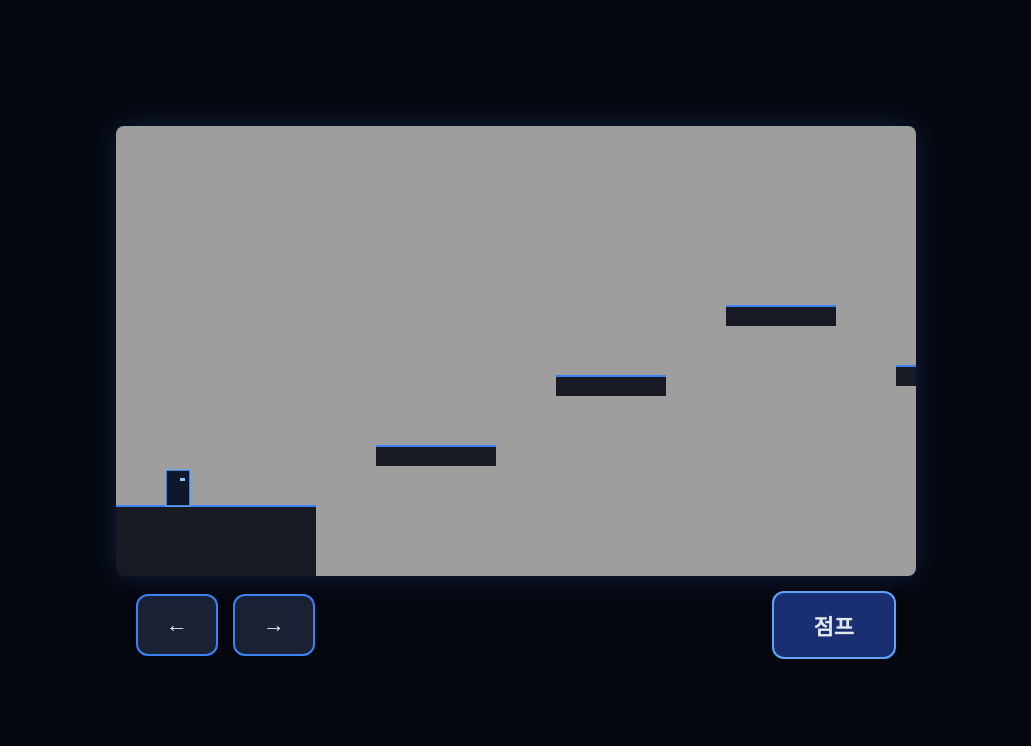
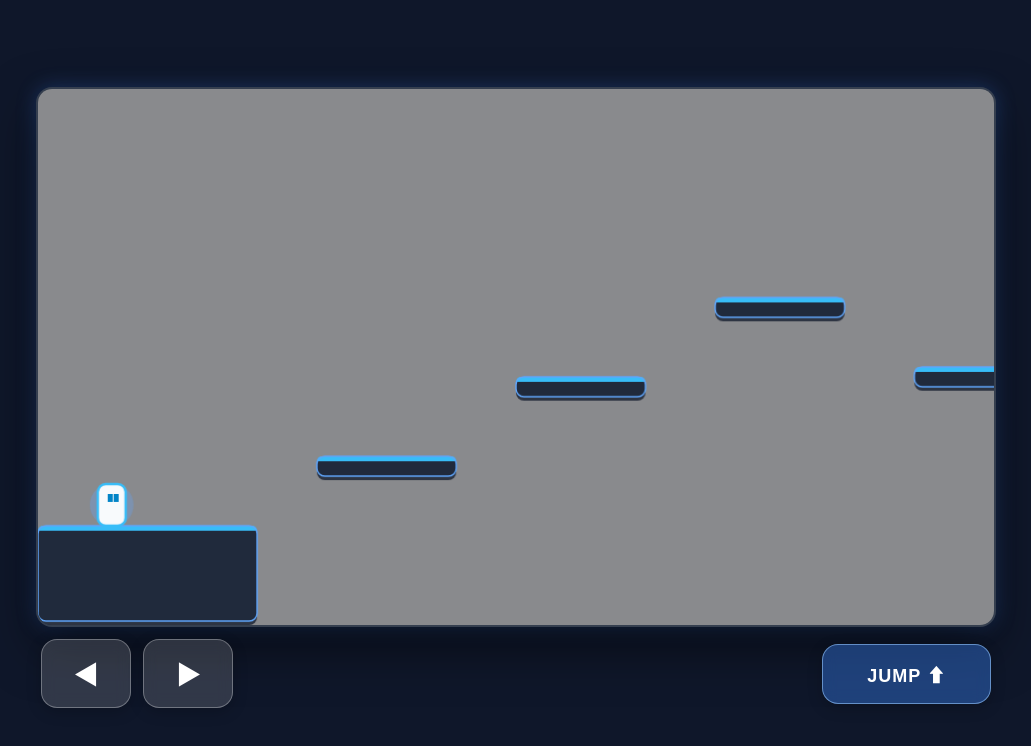
Before and after one commit to younguk-ss/gamee, a plain HTML site: page index.html in a window 1280 px wide. Shown: the whole page, without its empty margins (124-1155 px from the left). Drawn offline with Linux system fonts and the light colour scheme.

Commit message:
Add files via upload

```diff
--- a/index.html
+++ b/index.html
@@ -2,114 +2,165 @@
 <html lang="ko">
 <head>
 <meta charset="UTF-8">
-<meta name="viewport" content="width=device-width, initial-scale=1.0, user-scalable=no">
-<title>Hollow Jump</title>
+<meta name="viewport" content="width=device-width, initial-scale=1.0, user-scalable=no, viewport-fit=cover">
+<title>우리동네 점프 게임</title>
 <style>
-  * { box-sizing: border-box; user-select: none; -webkit-user-select: none; margin: 0; padding: 0; }
+  * {
+    box-sizing: border-box;
+    user-select: none;
+    -webkit-user-select: none;
+    margin: 0;
+    padding: 0;
+  }
   body {
-    background: #05070f;
+    background: #0f172a;
     color: #fff;
-    font-family: sans-serif;
+    font-family: -apple-system, BlinkMacSystemFont, "Segoe UI", Roboto, sans-serif;
     display: flex;
     flex-direction: column;
     align-items: center;
     justify-content: center;
     min-height: 100vh;
     overflow: hidden;
+    padding: 10px;
   }
+
   #game-container {
     position: relative;
     width: 100%;
-    max-width: 800px;
-    aspect-ratio: 16 / 9;
-    box-shadow: 0 0 30px rgba(59, 130, 246, 0.2);
-    border-radius: 8px;
+    max-width: 960px;
+    height: 70vh;
+    max-height: 540px;
+    box-shadow: 0 20px 50px rgba(0, 0, 0, 0.5), 0 0 20px rgba(59, 130, 246, 0.3);
+    border-radius: 16px;
     overflow: hidden;
+    background: #1e293b;
+    border: 2px solid rgba(255, 255, 255, 0.1);
   }
+
   canvas {
     width: 100%;
     height: 100%;
     display: block;
   }
+
   .touch-controls {
     display: flex;
     justify-content: space-between;
     align-items: center;
     width: 100%;
-    max-width: 800px;
-    padding: 15px 20px;
-    gap: 10px;
+    max-width: 960px;
+    padding: 12px 5px 5px 5px;
+    gap: 12px;
   }
-  .d-pad { display: flex; gap: 15px; }
+
+  .d-pad {
+    display: flex;
+    gap: 12px;
+  }
+
   .btn {
-    background: rgba(30, 41, 59, 0.8);
-    border: 2px solid #3b82f6;
-    color: #e2e8f0;
-    font-size: 22px;
+    background: rgba(255, 255, 255, 0.15);
+    backdrop-filter: blur(8px);
+    -webkit-backdrop-filter: blur(8px);
+    border: 1.5px solid rgba(255, 255, 255, 0.3);
+    color: #ffffff;
+    font-size: 24px;
     font-weight: bold;
-    border-radius: 12px;
-    padding: 16px 28px;
+    border-radius: 16px;
+    padding: 16px 32px;
     touch-action: manipulation;
     cursor: pointer;
+    box-shadow: 0 4px 15px rgba(0, 0, 0, 0.2);
+    transition: all 0.1s ease;
+    display: flex;
+    align-items: center;
+    justify-content: center;
   }
-  .btn:active { background: #3b82f6; color: #fff; }
-  .btn-jump { padding: 16px 40px; background: rgba(30, 58, 138, 0.8); border-color: #60a5fa; }
+
+  .btn:active {
+    background: rgba(59, 130, 246, 0.6);
+    border-color: #60a5fa;
+    transform: scale(0.96);
+  }
+
+  .btn-jump {
+    padding: 16px 44px;
+    background: rgba(59, 130, 246, 0.4);
+    border-color: rgba(147, 197, 253, 0.6);
+    font-size: 18px;
+    letter-spacing: 1px;
+  }
+
+  .btn-jump:active {
+    background: rgba(37, 99, 235, 0.8);
+  }
+
+  @media (max-height: 500px) {
+    #game-container {
+      height: 65vh;
+    }
+    .btn {
+      padding: 10px 24px;
+      font-size: 18px;
+    }
+  }
 </style>
 </head>
 <body>
 
 <div id="game-container">
-  <canvas id="canvas" width="800" height="450"></canvas>
+  <canvas id="canvas" width="960" height="540"></canvas>
 </div>
 
 <div class="touch-controls">
   <div class="d-pad">
-    <button class="btn" id="btn-left">←</button>
-    <button class="btn" id="btn-right">→</button>
+    <button class="btn" id="btn-left">◀</button>
+    <button class="btn" id="btn-right">▶</button>
   </div>
-  <button class="btn btn-jump" id="btn-jump">점프</button>
+  <button class="btn btn-jump" id="btn-jump">JUMP ⬆</button>
 </div>
 
 <script>
 const canvas = document.getElementById('canvas');
 const ctx = canvas.getContext('2d');
 
-const WORLD_WIDTH = 1400;
-const WORLD_HEIGHT = 450;
+const WORLD_WIDTH = 1600;
+const WORLD_HEIGHT = 540;
 
-// 배경 이미지 로드 (동일 폴더의 bg.png 참조)
+// 동네 사진 배경 로드
 const bgImage = new Image();
 bgImage.src = 'bg.png';
 let bgLoaded = false;
 bgImage.onload = () => { bgLoaded = true; };
 
 const player = {
-  x: 50,
-  y: 300,
-  width: 24,
-  height: 36,
+  x: 60,
+  y: 350,
+  width: 28,
+  height: 42,
   vx: 0,
   vy: 0,
-  speed: 4.5,
-  jumpForce: 10.5,
-  gravity: 0.45,
+  speed: 5.2,
+  jumpForce: 11.8,
+  gravity: 0.5,
   grounded: false,
   jumpCount: 0,
   maxJumps: 2
 };
 
-// 높이가 다른 발판 6개 + 시작/출구 바닥
+// 높이가 다채로운 6개 발판 + 시작/출구
 const platforms = [
-  { x: 0, y: 380, width: 200, height: 70 },
-  { x: 260, y: 320, width: 120, height: 20 },
-  { x: 440, y: 250, width: 110, height: 20 },
-  { x: 610, y: 180, width: 110, height: 20 },
-  { x: 780, y: 240, width: 120, height: 20 },
-  { x: 960, y: 310, width: 120, height: 20 },
-  { x: 1140, y: 360, width: 260, height: 90 }
+  { x: 0, y: 440, width: 220, height: 100 },
+  { x: 280, y: 370, width: 140, height: 24 },
+  { x: 480, y: 290, width: 130, height: 24 },
+  { x: 680, y: 210, width: 130, height: 24 },
+  { x: 880, y: 280, width: 140, height: 24 },
+  { x: 1100, y: 360, width: 140, height: 24 },
+  { x: 1320, y: 420, width: 280, height: 120 }
 ];
 
-const exitDoor = { x: 1300, y: 290, width: 40, height: 70 };
+const exitDoor = { x: 1500, y: 330, width: 50, height: 90 };
 let stageClear = false;
 
 const keys = { left: false, right: false };
@@ -127,10 +178,13 @@ window.addEventListener('keyup', (e) => {
 
 function setupTouch(id, onStart, onEnd) {
   const el = document.getElementById(id);
-  el.addEventListener('touchstart', (e) => { e.preventDefault(); onStart(); });
-  el.addEventListener('touchend', (e) => { e.preventDefault(); onEnd(); });
-  el.addEventListener('mousedown', (e) => { e.preventDefault(); onStart(); });
-  el.addEventListener('mouseup', (e) => { e.preventDefault(); onEnd(); });
+  const handleStart = (e) => { e.preventDefault(); onStart(); };
+  const handleEnd = (e) => { e.preventDefault(); onEnd(); };
+
+  el.addEventListener('touchstart', handleStart);
+  el.addEventListener('touchend', handleEnd);
+  el.addEventListener('mousedown', handleStart);
+  el.addEventListener('mouseup', handleEnd);
 }
 
 setupTouch('btn-left', () => keys.left = true, () => keys.left = false);
@@ -147,8 +201,8 @@ function doJump() {
 }
 
 function resetGame() {
-  player.x = 50;
-  player.y = 300;
+  player.x = 60;
+  player.y = 350;
   player.vx = 0;
   player.vy = 0;
   player.jumpCount = 0;
@@ -180,7 +234,7 @@ function update() {
     }
   }
 
-  // Y축 이동 및 충돌 체크
+  // Y축 이동 및 충돌 체크 (발판 뚫림 완전 방지)
   const prevY = player.y;
   player.vy += player.gravity;
   player.y += player.vy;
@@ -188,7 +242,8 @@ function update() {
 
   for (let p of platforms) {
     if (checkAABB(player, p)) {
-      if (player.vy > 0 && (prevY + player.height) <= p.y + 12) {
+      // 착지 조건 판정
+      if (player.vy > 0 && (prevY + player.height) <= p.y + 14) {
         player.y = p.y - player.height;
         player.vy = 0;
         player.grounded = true;
@@ -200,35 +255,40 @@ function update() {
     }
   }
 
-  // 추락 시 리셋
+  // 화면 밖 추락 시 시작지점으로
   if (player.y > WORLD_HEIGHT + 100) resetGame();
 
-  // 출구 도착
+  // 출구 도달
   if (checkAABB(player, exitDoor)) stageClear = true;
 }
 
 function draw() {
   ctx.clearRect(0, 0, canvas.width, canvas.height);
 
+  // 시선 유연하게 따라가는 카메라
   let camX = player.x - canvas.width / 3;
   camX = Math.max(0, Math.min(camX, WORLD_WIDTH - canvas.width));
 
-  // 1. 배경 처리 (bg.png 적용)
+  // 1. 배경 그리기 (bg.png 적용 + 패럴랙스 효과)
   if (bgLoaded) {
-    // 카메라 위치에 비례해 천천히 움직이는 패럴랙스 스크롤 연출 (속도 비율: 0.3)
-    const bgX = -(camX * 0.3) % canvas.width;
+    const bgX = -(camX * 0.35) % canvas.width;
 
+    // 사진 원본이 밝고 선명하게 출력
     ctx.drawImage(bgImage, bgX, 0, canvas.width, canvas.height);
     ctx.drawImage(bgImage, bgX + canvas.width, 0, canvas.width, canvas.height);
     if (bgX < 0) {
       ctx.drawImage(bgImage, bgX + canvas.width * 2, 0, canvas.width, canvas.height);
     }
+
+    // 사진 위 게임 요소 시인성을 극대화하는 살짝의 소프트 필터
+    ctx.fillStyle = 'rgba(15, 23, 42, 0.15)';
+    ctx.fillRect(0, 0, canvas.width, canvas.height);
   } else {
-    // 이미지 로드 전 대체 푸른 어둠 그라데이션
+    // 대체용 시원한 푸른 그라데이션
     const bgGrad = ctx.createLinearGradient(0, 0, 0, canvas.height);
-    bgGrad.addColorStop(0, '#070b19');
-    bgGrad.addColorStop(0.6, '#0f172a');
-    bgGrad.addColorStop(1, '#1e293b');
+    bgGrad.addColorStop(0, '#38bdf8');
+    bgGrad.addColorStop(0.5, '#1e40af');
+    bgGrad.addColorStop(1, '#0f172a');
     ctx.fillStyle = bgGrad;
     ctx.fillRect(0, 0, canvas.width, canvas.height);
   }
@@ -236,47 +296,90 @@ function draw() {
   ctx.save();
   ctx.translate(-camX, 0);
 
-  // 검은 실루엣 발판 & 푸른 테두리
+  // 2. 발판 그리기 (사진 위에서도 눈에 잘 띄는 세련된 3D 스티커 스타일)
   for (let p of platforms) {
-    ctx.fillStyle = 'rgba(9, 13, 22, 0.9)';
-    ctx.fillRect(p.x, p.y, p.width, p.height);
-    ctx.strokeStyle = '#3b82f6';
-    ctx.lineWidth = 2;
+    // 발판 하단 그림자/입체감
+    ctx.fillStyle = 'rgba(15, 23, 42, 0.75)';
     ctx.beginPath();
-    ctx.moveTo(p.x, p.y);
-    ctx.lineTo(p.x + p.width, p.y);
+    ctx.roundRect(p.x, p.y, p.width, p.height, 8);
+    ctx.fill();
+
+    // 발판 본체 (반투명 어두운 블루 글래스)
+    ctx.fillStyle = 'rgba(30, 41, 59, 0.85)';
+    ctx.beginPath();
+    ctx.roundRect(p.x, p.y, p.width, p.height - 4, 8);
+    ctx.fill();
+
+    // 발판 상단 네온 하이라이트 (착지 지점 가시성 극대화)
+    ctx.fillStyle = '#38bdf8';
+    ctx.beginPath();
+    ctx.roundRect(p.x, p.y, p.width, 5, [6, 6, 0, 0]);
+    ctx.fill();
+
+    ctx.strokeStyle = '#60a5fa';
+    ctx.lineWidth = 1.5;
+    ctx.beginPath();
+    ctx.roundRect(p.x, p.y, p.width, p.height - 4, 8);
     ctx.stroke();
   }
 
-  // 출구
-  ctx.fillStyle = '#1d4ed8';
-  ctx.fillRect(exitDoor.x, exitDoor.y, exitDoor.width, exitDoor.height);
+  // 3. 출구 게이트 (발광 포탈 스타일)
+  ctx.fillStyle = 'rgba(59, 130, 246, 0.3)';
+  ctx.beginPath();
+  ctx.arc(exitDoor.x + exitDoor.width/2, exitDoor.y + exitDoor.height/2, 45, 0, Math.PI * 2);
+  ctx.fill();
+
+  ctx.fillStyle = '#2563eb';
+  ctx.beginPath();
+  ctx.roundRect(exitDoor.x, exitDoor.y, exitDoor.width, exitDoor.height, 12);
+  ctx.fill();
   ctx.strokeStyle = '#93c5fd';
   ctx.lineWidth = 3;
-  ctx.strokeRect(exitDoor.x, exitDoor.y, exitDoor.width, exitDoor.height);
+  ctx.stroke();
 
-  // 캐릭터
-  ctx.fillStyle = '#0f172a';
-  ctx.fillRect(player.x, player.y, player.width, player.height);
-  ctx.strokeStyle = '#60a5fa';
-  ctx.lineWidth = 1.5;
-  ctx.strokeRect(player.x, player.y, player.width, player.height);
-  ctx.fillStyle = '#93c5fd';
-  ctx.fillRect(player.x + (player.vx >= 0 ? 14 : 4), player.y + 8, 5, 3);
+  // 출구 아이콘
+  ctx.fillStyle = '#ffffff';
+  ctx.font = 'bold 20px sans-serif';
+  ctx.textAlign = 'center';
+  ctx.fillText('EXIT', exitDoor.x + exitDoor.width / 2, exitDoor.y + exitDoor.height / 2 + 7);
+
+  // 4. 캐릭터 그리기 (밝고 또렷한 아바타)
+  // 캐릭터 잔상/오라 효과
+  ctx.fillStyle = 'rgba(96, 165, 250, 0.3)';
+  ctx.beginPath();
+  ctx.arc(player.x + player.width/2, player.y + player.height/2, 22, 0, Math.PI * 2);
+  ctx.fill();
+
+  // 캐릭터 본체
+  ctx.fillStyle = '#f8fafc';
+  ctx.beginPath();
+  ctx.roundRect(player.x, player.y, player.width, player.height, 8);
+  ctx.fill();
+  ctx.strokeStyle = '#38bdf8';
+  ctx.lineWidth = 2.5;
+  ctx.stroke();
+
+  // 캐릭터 눈 (바라보는 방향)
+  ctx.fillStyle = '#0284c7';
+  const eyeOffset = player.vx < 0 ? 5 : (player.vx > 0 ? 15 : 10);
+  ctx.fillRect(player.x + eyeOffset, player.y + 10, 5, 8);
+  ctx.fillRect(player.x + eyeOffset + 6, player.y + 10, 5, 8);
 
   ctx.restore();
 
-  // STAGE CLEAR 화면
+  // 5. STAGE CLEAR 클리어 팝업
   if (stageClear) {
-    ctx.fillStyle = 'rgba(15, 23, 42, 0.85)';
+    ctx.fillStyle = 'rgba(15, 23, 42, 0.75)';
     ctx.fillRect(0, 0, canvas.width, canvas.height);
-    ctx.fillStyle = '#60a5fa';
-    ctx.font = 'bold 42px sans-serif';
+
+    ctx.fillStyle = '#38bdf8';
+    ctx.font = 'bold 48px sans-serif';
     ctx.textAlign = 'center';
-    ctx.fillText('STAGE CLEAR', canvas.width / 2, canvas.height / 2 - 10);
-    ctx.fillStyle = '#94a3b8';
-    ctx.font = '16px sans-serif';
-    ctx.fillText('터치하거나 점프 버튼을 눌러 다시 시작', canvas.width / 2, canvas.height / 2 + 35);
+    ctx.fillText('🎉 STAGE CLEAR!', canvas.width / 2, canvas.height / 2 - 15);
+
+    ctx.fillStyle = '#e2e8f0';
+    ctx.font = '18px sans-serif';
+    ctx.fillText('버튼이나 점프를 눌러 다시 시작하세요', canvas.width / 2, canvas.height / 2 + 35);
   }
 }
 
```
